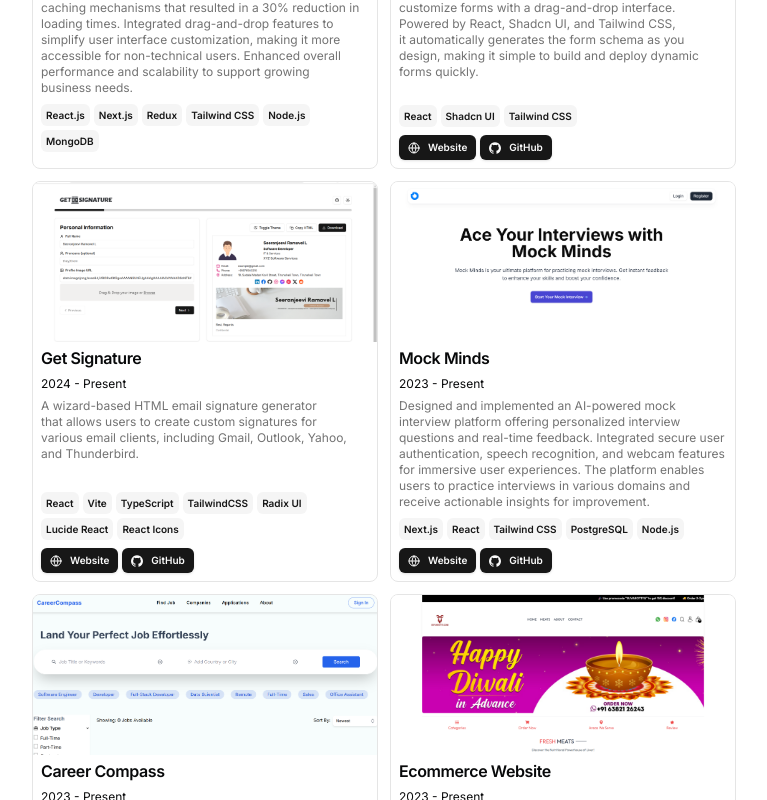
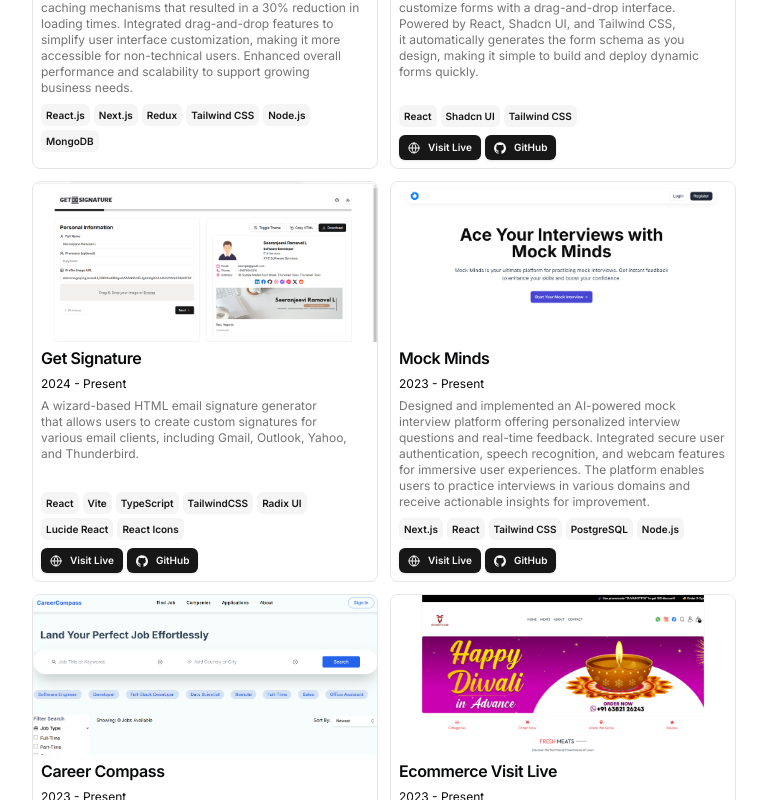
Before and after one commit to seeranjeeviramavel/next-portfolio, a Next.js app: page / in a window 1280 px wide. Shown: the part 1380-2180 px from the top of the page, without its empty margins (256-1023 px from the left). Built offline with nearby package versions, Linux system fonts and the light colour scheme.

Commit message:
Update images

```diff
--- a/src/data/resume.tsx
+++ b/src/data/resume.tsx
@@ -127,7 +127,7 @@ export const DATA = {
       technologies: ["React", "Shadcn UI", "Tailwind CSS"],
       links: [
         {
-          type: "Website",
+          type: "Visit Live",
           href: "https://formeasepro.vercel.app/",
           icon: <Icons.globe className="size-3" />,
         },
@@ -157,7 +157,7 @@ export const DATA = {
       ],
       links: [
         {
-          type: "Website",
+          type: "Visit Live",
           href: "https://getsignature.vercel.app/",
           icon: <Icons.globe className="size-3" />,
         },
@@ -187,7 +187,7 @@ export const DATA = {
       ],
       links: [
         {
-          type: "Website",
+          type: "Visit Live",
           href: "https://mockminds-demo.vercel.app/",
           icon: <Icons.globe className="size-3" />,
         },
@@ -216,7 +216,7 @@ export const DATA = {
       ],
       links: [
         {
-          type: "Website",
+          type: "Visit Live",
           href: "https://career-compass-demo.web.app",
           icon: <Icons.globe className="size-3" />,
         },
@@ -228,7 +228,7 @@ export const DATA = {
       ],
     },
     {
-      title: "Ecommerce Website",
+      title: "Ecommerce Visit Live",
       href: "https://suvarotti.com/",
       dates: "2023 - Present",
       active: true,
@@ -244,12 +244,12 @@ export const DATA = {
       ],
       links: [
         {
-          type: "Website",
+          type: "Visit Live",
           href: "https://suvarotti.com/",
           icon: <Icons.globe className="size-3" />,
         },
         {
-          type: "Website",
+          type: "Visit Live",
           href: "https://wingskart.co.in/",
           icon: <Icons.globe className="size-3" />,
         },
@@ -267,7 +267,7 @@ export const DATA = {
       technologies: ["React.js", "Next.js", "PostgreSQL", "Tailwind CSS"],
       links: [
         {
-          type: "Website",
+          type: "Visit Live",
           href: "https://react-sql-query-editor.netlify.app/",
           icon: <Icons.globe className="size-3" />,
         },
@@ -298,7 +298,7 @@ export const DATA = {
       ],
       links: [
         {
-          type: "Website",
+          type: "Visit Live",
           href: "https://cryptoking-demo.netlify.app/",
           icon: <Icons.globe className="size-3" />,
         },
@@ -321,7 +321,7 @@ export const DATA = {
       technologies: ["HTML", "CSS", "JavaScript"],
       links: [
         {
-          type: "Website",
+          type: "Visit Live",
           href: "https://eduplay-demo.netlify.app/",
           icon: <Icons.globe className="size-3" />,
         },
```
